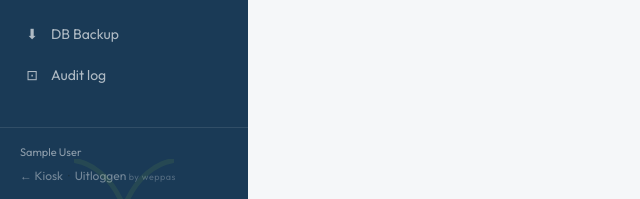
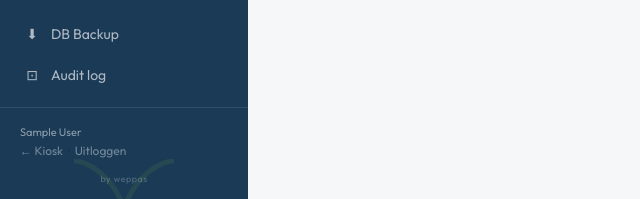
Before and after one commit to pasvandenakker/vdv-tijdregistratie, a Flask app: page /add-entry in a window 1280 px wide. Shown: the part 601-800 px from the top of the page, without its empty margins (0-640 px from the left). Run offline with Flask 3, Linux system fonts and the light colour scheme; the visitor is signed in with stand-in values (Sample User, id 1); data that the repository does not hold is empty.

Commit message:
Weppas credit meer ruimte geven in sidebar
Co-Authored-By: Claude Opus 4.6 (1M context) <noreply@anthropic.com>

```diff
--- a/templates/sidebar.html
+++ b/templates/sidebar.html
@@ -22,6 +22,7 @@
   <div class="sidebar-footer">
     <span style="color:rgba(255,255,255,0.5);font-size:11px;">{{ session.get('admin_display', 'Admin') }}</span><br>
     <a href="/">← Kiosk</a> &nbsp;·&nbsp; <a href="/admin/logout">Uitloggen</a>
-    <a href="https://weppas.nl" target="_blank" style="margin-top:8px;display:inline-block;font-size:9px;color:rgba(255,255,255,0.25);letter-spacing:0.5px;text-decoration:none;">by weppas</a>
+    <br>
+    <a href="https://weppas.nl" target="_blank" style="margin-top:12px;display:block;font-size:9px;color:rgba(255,255,255,0.25);letter-spacing:0.5px;text-decoration:none;text-align:center;">by weppas</a>
   </div>
 </nav>
```
